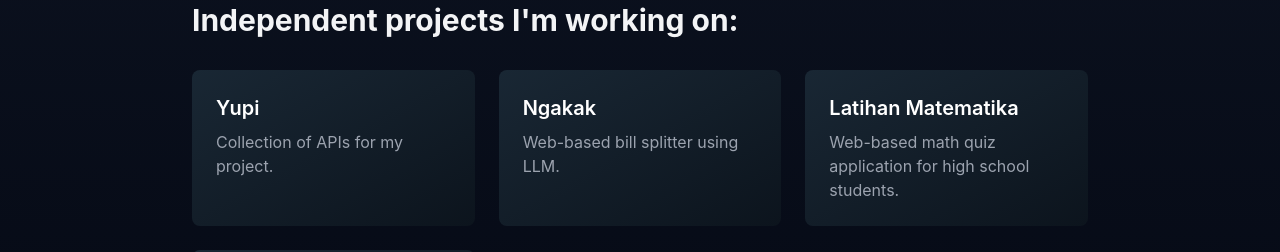
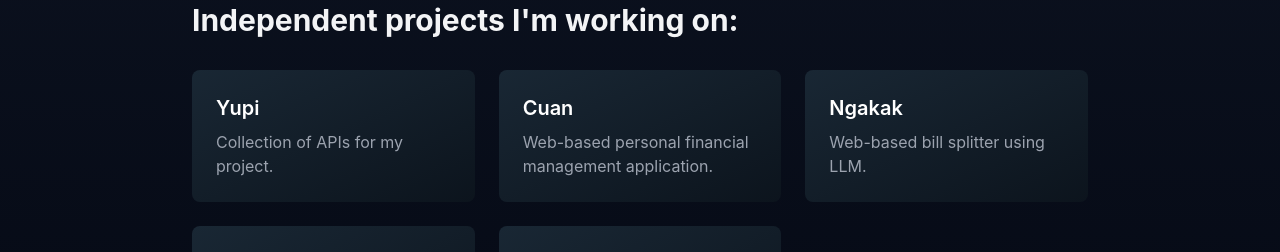
Before and after one commit to yudopr11/yulog, a React (Vite) app: page / in a window 1280 px wide. Shown: the part 496-748 px from the top of the page. Built offline with nearby package versions, Linux system fonts and the light colour scheme.

Commit message:
Update Home.tsx

```diff
--- a/src/components/Home.tsx
+++ b/src/components/Home.tsx
@@ -64,6 +64,11 @@ export default function Home() {
                   description="Collection of APIs for my project."
                 />
                 <ProjectCard
+                  to="https://github.com/yudopr11/cuan"
+                  title="Cuan"
+                  description="Web-based personal financial management application."
+                />
+                <ProjectCard
                   to="https://github.com/yudopr11/ngakak"
                   title="Ngakak"
                   description="Web-based bill splitter using LLM."
```
